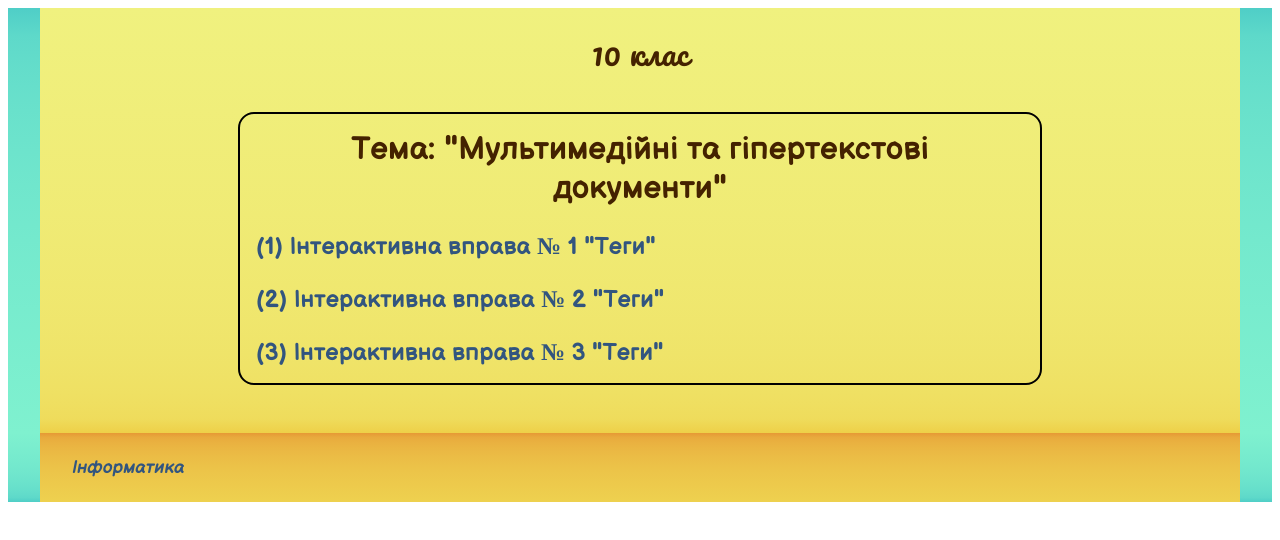
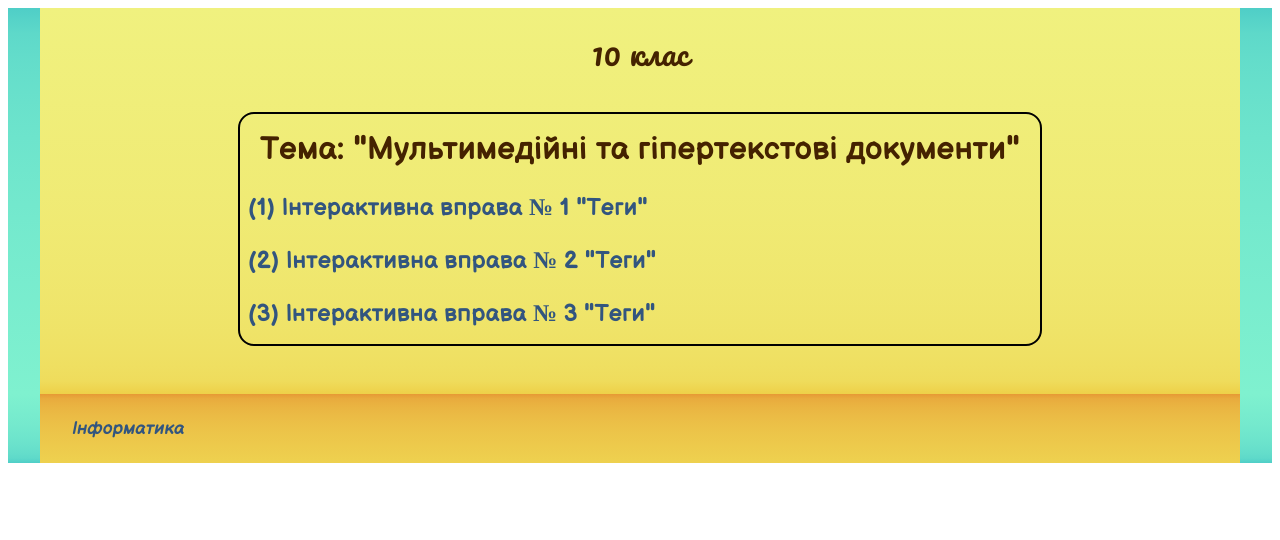
Before and after one commit to bestga84/exercise, a plain HTML site: page index.html in a window 1280 px wide. Drawn offline with Linux system fonts and the light colour scheme; a web font is replaced by a local one.

Commit message:
Update css file
Добавлены стили для текста на главной странице.

```diff
--- a/css/styles.css
+++ b/css/styles.css
@@ -282,26 +282,35 @@ h1 {
 .right-answer,
 .wrong-answer,
 .paragraph-main-list {
-    font-size: 24px;
+    font-size: 18px;
     font-weight: 700;
     margin: 8px;
 }
 
 .paragraph {
-    padding: 8px 16px;
+    padding: 8px 0;
     color: var(--color-dark);
 }
 
 .paragraph-main {
-    font-size: 32px;
+    font-size: 20px;
     font-weight: 700;
-    margin: 8px;
+    /* margin: 8px; */
     text-align: center;
     color: var(--color-title);
 }
+@media screen and (min-width: 480px) {
+    .paragraph-main {
+        font-size: 32px;
+    }
+    .paragraph-main-list {
+        font-size: 24px;
+    }
+}
+
 
 .paragraph-main-list {
-    padding: 8px;
+    padding: 8px 0;
 }
 .paragraph-main-link {
     color: var(--color-dark);
```
